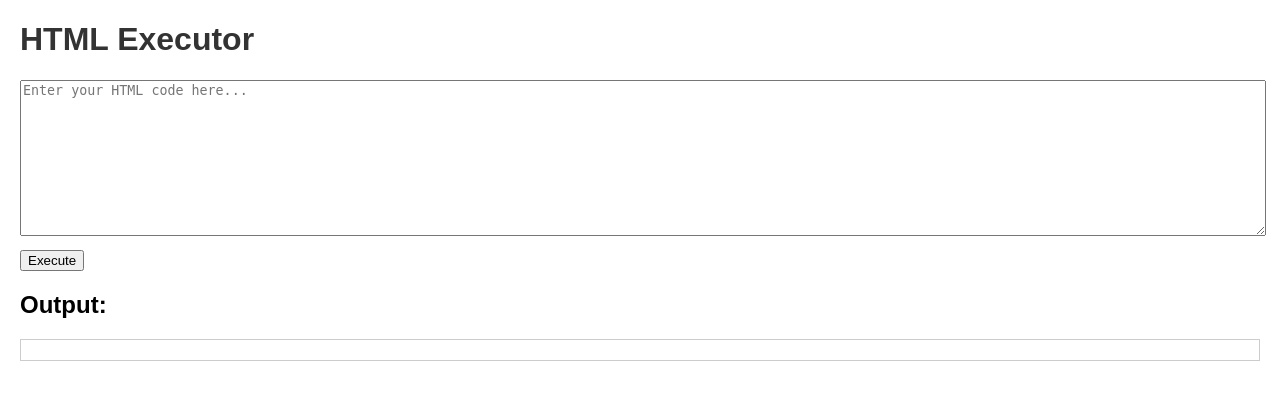
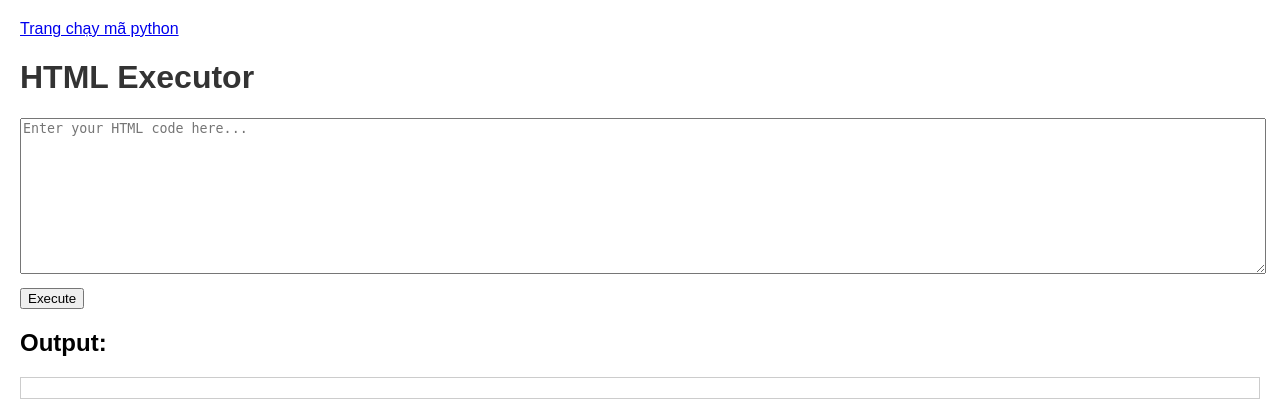
Before and after one commit to hqmdokkai/html-executor, a Flask app: page / in a window 1280 px wide. Shown: the top 420 px of the page. Run offline with Flask 3, Linux system fonts and the light colour scheme.

Commit message:
Update index.html

```diff
--- a/templates/index.html
+++ b/templates/index.html
@@ -6,6 +6,7 @@
     <link rel="stylesheet" href="/static/style.css" />
   </head>
   <body>
+    <a href="https://python-executor.onrender.com">Trang chạy mã python</a>
     <h1>HTML Executor</h1>
     <form method="post">
       <textarea
```
